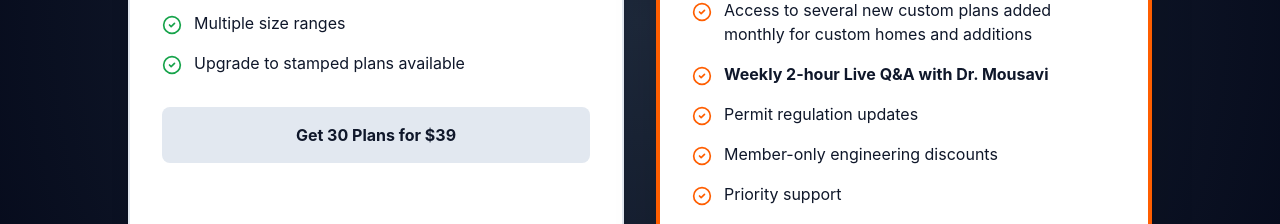
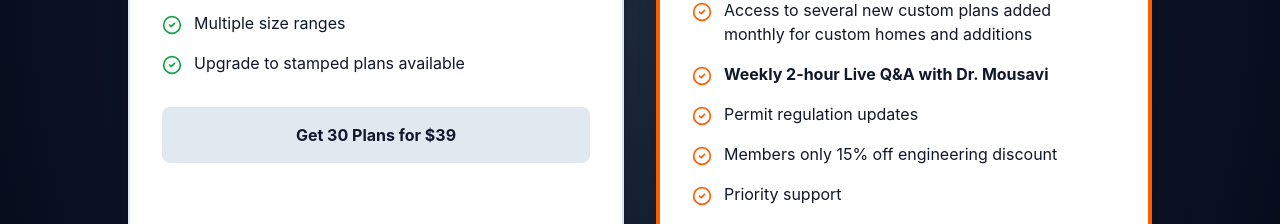
Before and after one commit to Founditmarketing/Texas-Structural-Engineers-Tripwire, a React (Vite) app: page / in a window 1280 px wide. Shown: the part 4304-4528 px from the top of the page. Built offline with nearby package versions, Linux system fonts and the light colour scheme.

Commit message:
Update engineering discount text to 'Members only 15% off'

```diff
--- a/src/pages/Home.tsx
+++ b/src/pages/Home.tsx
@@ -377,7 +377,7 @@ export const Home: React.FC = () => {
                                     </li>
                                     <li className="flex items-start gap-3">
                                         <CheckCircle2 className="w-5 h-5 text-safety-orange flex-shrink-0 mt-1" />
-                                        <span>Member-only engineering discounts</span>
+                                        <span>Members only 15% off engineering discount</span>
                                     </li>
                                     <li className="flex items-start gap-3">
                                         <CheckCircle2 className="w-5 h-5 text-safety-orange flex-shrink-0 mt-1" />
--- a/src/pages/UpsellPermitPackage.tsx
+++ b/src/pages/UpsellPermitPackage.tsx
@@ -98,7 +98,7 @@ export const UpsellPermitPackage: React.FC = () => {
                                 </li>
                                 <li className="flex items-start gap-3">
                                     <CheckCircle2 className="w-5 h-5 text-green-600 flex-shrink-0 mt-0.5" />
-                                    <span className="text-slate-700"><strong>Engineering discounts</strong> for members.</span>
+                                    <span className="text-slate-700"><strong>Members only 15% off</strong> engineering discount.</span>
                                 </li>
                                 <li className="flex items-start gap-3">
                                     <CheckCircle2 className="w-5 h-5 text-green-600 flex-shrink-0 mt-0.5" />
```
